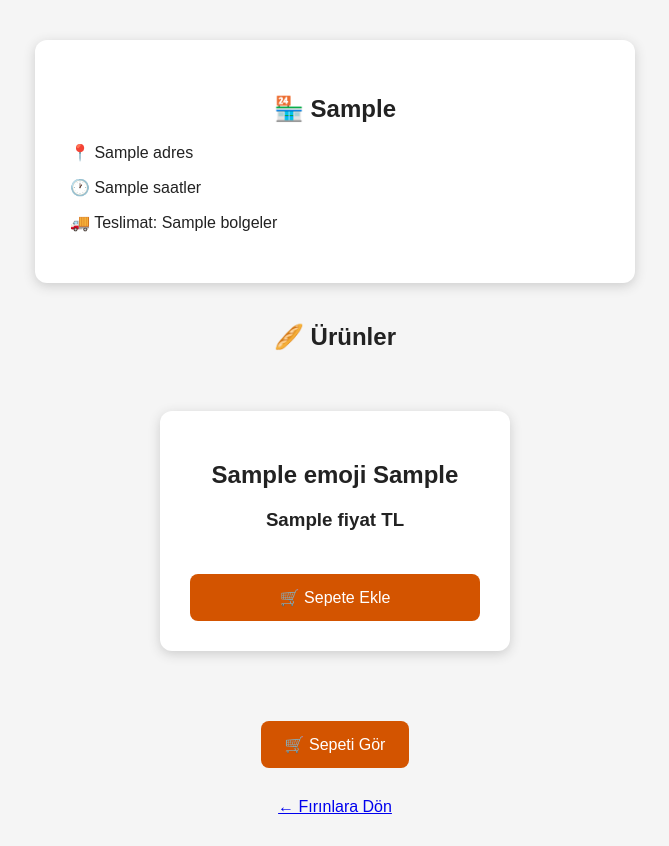
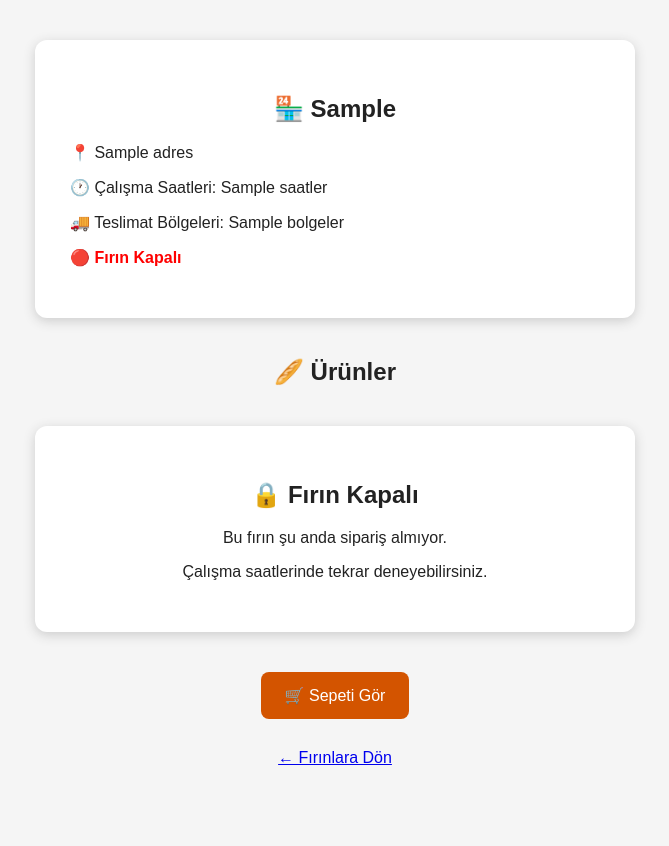
Before and after one commit to ciftciabdurahim9-create/UrfaEkmek-web, a Python web app: template templates/firin.html in a window 1280 px wide. Shown: the part 159-1005 px from the top of the page, without its empty margins (305-974 px from the left). After the commit the page ends 924 px from the top, so only its background shows below. Run offline with Jinja, Linux system fonts and the light colour scheme; the template is opened without the code that fills it: most values are stand-ins (such as "Sample title", 1, 10 or a date in 2020).

Commit message:
Update firin.html

```diff
--- a/templates/firin.html
+++ b/templates/firin.html
@@ -2,51 +2,40 @@
 <html lang="tr">
 
 <head>
-
     <meta charset="UTF-8">
-
-    <meta name="viewport"
-          content="width=device-width, initial-scale=1.0">
-
+    <meta name="viewport" content="width=device-width, initial-scale=1.0">
     <title>{{ firin["firin_adi"] }} - UrfaEkmek</title>
-
-    <link rel="stylesheet"
-          href="/static/style.css">
-
+    <link rel="stylesheet" href="/static/style.css">
 </head>
 
 <body>
 
 <header>
-
     <h1>🥖 UrfaEkmek</h1>
-
-    <p>
-        {{ firin["firin_adi"] }}
-    </p>
-
+    <p>{{ firin["firin_adi"] }}</p>
 </header>
-
 
 <main>
 
     <section class="form-container">
 
-        <h2>
-            🏪 {{ firin["firin_adi"] }}
-        </h2>
+        <h2>🏪 {{ firin["firin_adi"] }}</h2>
 
-        <p>
-            📍 {{ firin["adres"] }}
+        <p>📍 {{ firin["adres"] }}</p>
+
+        <p>🕐 Çalışma Saatleri: {{ firin["saatler"] }}</p>
+
+        <p>🚚 Teslimat Bölgeleri: {{ firin["bolgeler"] }}</p>
+
+        {% if firin_acik %}
+            <p style="color: green; font-weight: bold;">
+                🟢 Fırın Açık
             </p>
-
-        <p>
-            🕐 {{ firin["saatler"] }}
+        {% else %}
+            <p style="color: red; font-weight: bold;">
+                🔴 Fırın Kapalı
             </p>
-
-        <p>
-            🚚 Teslimat: {{ firin["bolgeler"] }}
-        </p>
+        {% endif %}
 
     </section>
 
@@ -57,6 +46,19 @@
             🥖 Ürünler
         </h2>
 
+        {% if not firin_acik %}
+
+            <div class="form-container" style="text-align:center;">
+                <h2>🔒 Fırın Kapalı</h2>
+                <p>
+                    Bu fırın şu anda sipariş almıyor.
+                </p>
+                <p>
+                    Çalışma saatlerinde tekrar deneyebilirsiniz.
+                </p>
+            </div>
+
+        {% else %}
 
             <div class="cards">
 
@@ -73,8 +75,10 @@
                             {{ urun["fiyat"] }} TL
                         </h3>
 
-                    <form method="POST"
-                          action="/sepete-ekle/{{ urun['id'] }}">
+                        <form
+                            method="POST"
+                            action="/sepete-ekle/{{ firin['id'] }}/{{ urun['id'] }}"
+                        >
 
                             <button type="submit">
                                 🛒 Sepete Ekle
@@ -88,17 +92,17 @@
 
             </div>
 
+        {% endif %}
+
     </section>
 
 
     <section style="text-align:center; margin:30px;">
 
         <a href="/sepet">
-
             <button>
                 🛒 Sepeti Gör
             </button>
-
         </a>
 
     </section>
@@ -115,3 +119,4 @@
 </main>
 
 </body>
+</html>
```
Lines whose indentation alone changed are shown as unchanged.
